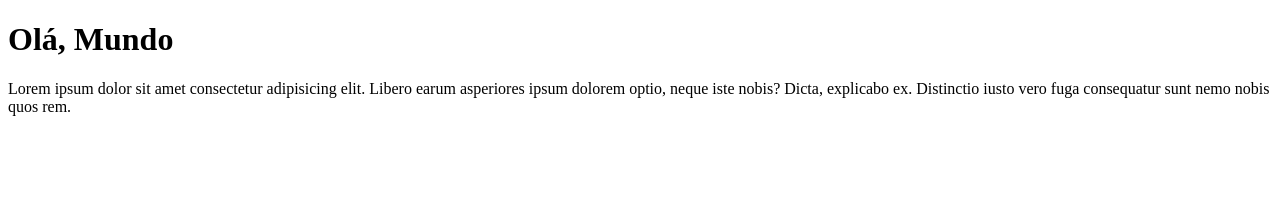
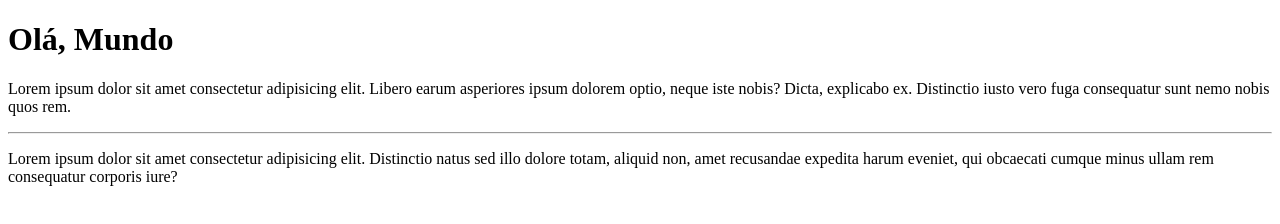
Before and after one commit to JuniorAvelar/Ola-Mundo, a plain HTML site: page site-exemplo/index.html in a window 1280 px wide. Drawn offline with Linux system fonts and the light colour scheme.

Commit message:
add paragrafo

```diff
--- a/site-exemplo/index.html
+++ b/site-exemplo/index.html
@@ -8,5 +8,8 @@
 <body>
     <h1>Olá, Mundo </h1>
     <p>Lorem ipsum dolor sit amet consectetur adipisicing elit. Libero earum asperiores ipsum dolorem optio, neque iste nobis? Dicta, explicabo ex. Distinctio iusto vero fuga consequatur sunt nemo nobis quos rem.</p>
+
+    <hr>
+    <p>Lorem ipsum dolor sit amet consectetur adipisicing elit. Distinctio natus sed illo dolore totam, aliquid non, amet recusandae expedita harum eveniet, qui obcaecati cumque minus ullam rem consequatur corporis iure?</p>
 </body>
 </html>
```
Also changed, not shown: 1 other file.
